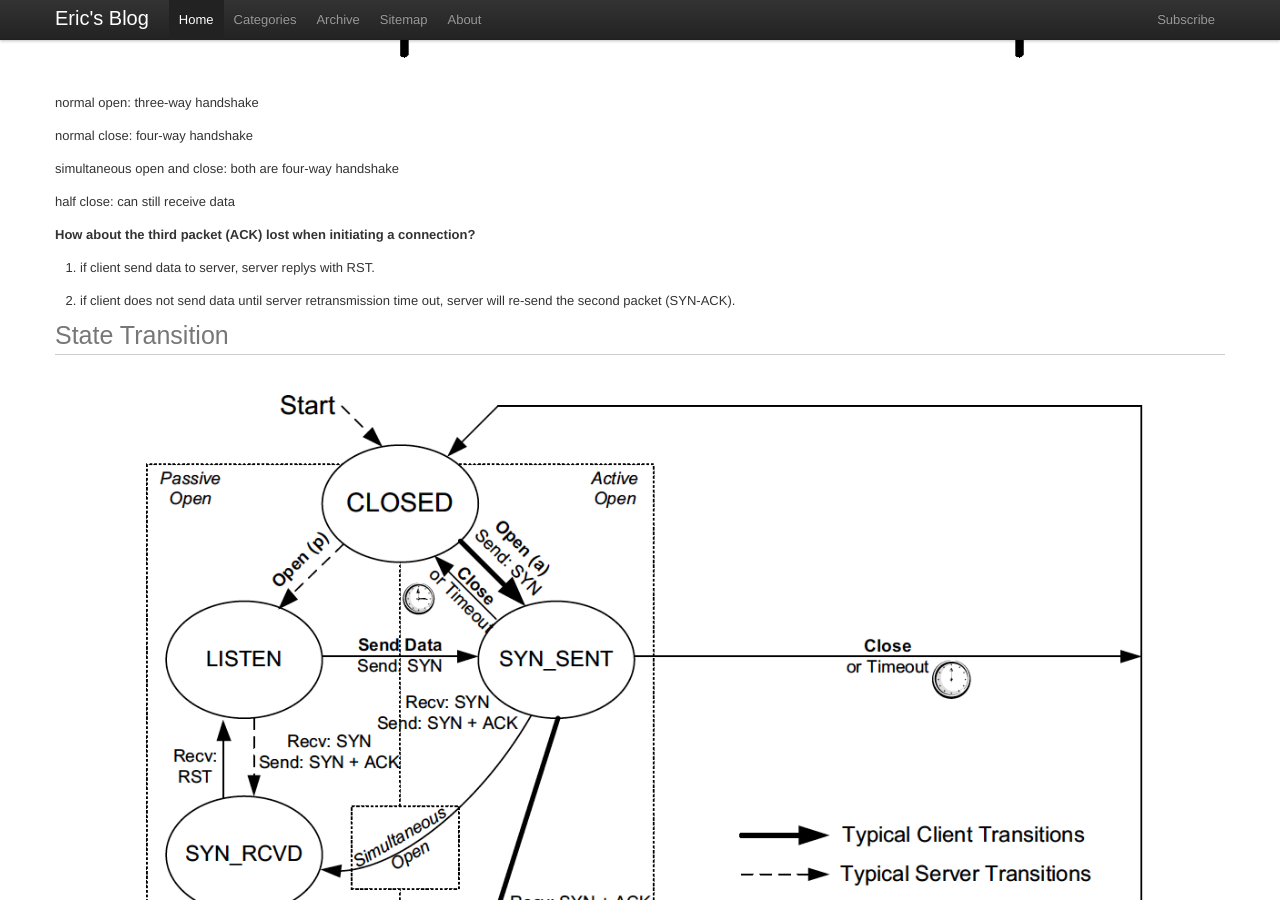
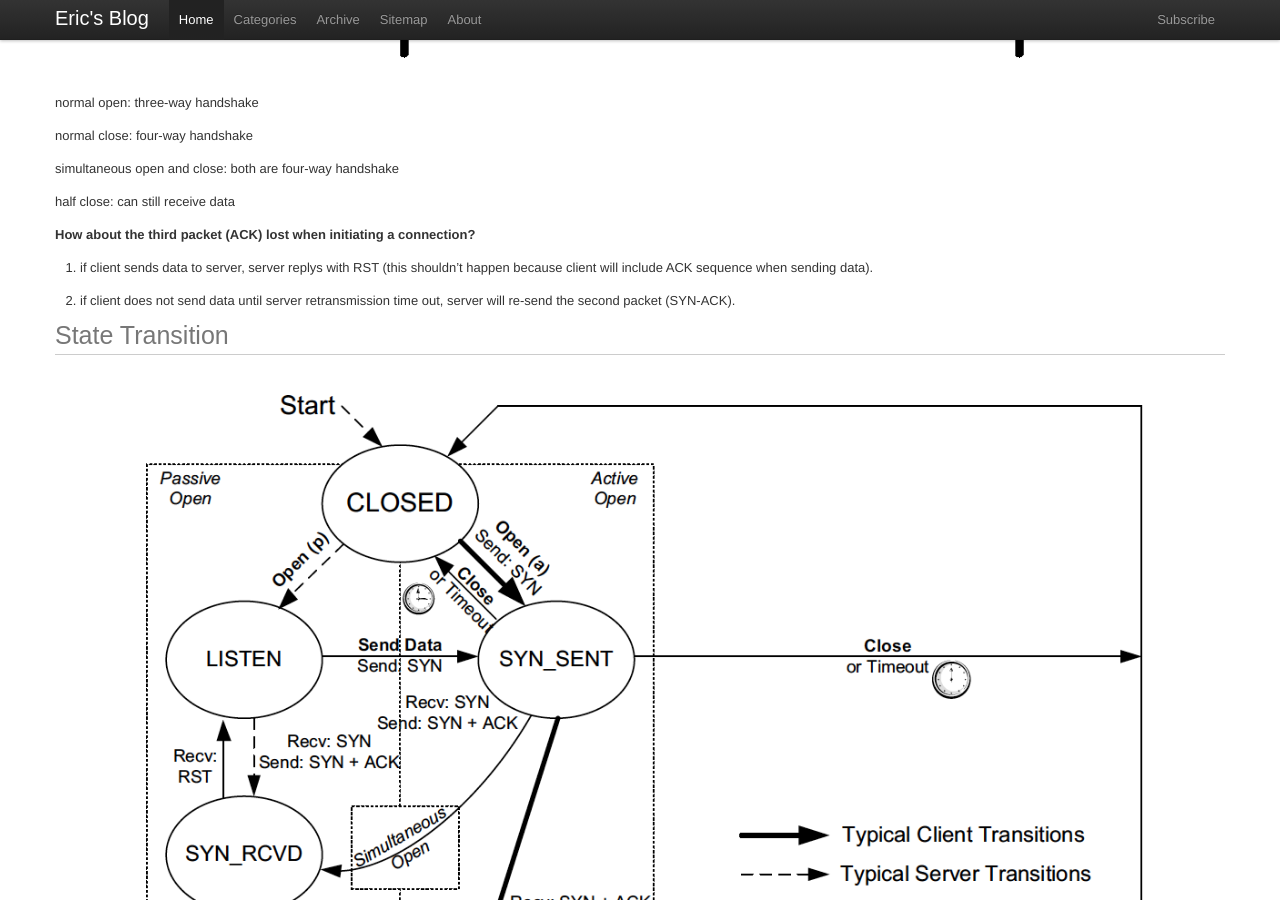
Before and after one commit to wjin/blog, a Jekyll site: the page built from _posts/2014-10-02-tcpip-review.md, in a window 1280 px wide and 900 px high, scrolled down 7405 px. Built offline with Jekyll 4.4.1, drawn with Linux system fonts in a browser that asks for light colours; some web fonts are replaced; comment, search, counter and statistics services are not loaded.

Commit message:
fix
Signed-off-by: Wei Jin <wjin.cn@gmail.com>

```diff
--- a/_posts/2014-10-02-tcpip-review.md
+++ b/_posts/2014-10-02-tcpip-review.md
@@ -152,7 +152,7 @@ half close: can still receive data
 
 **How about the third packet (ACK) lost when initiating a connection?**
 
-1. if client send data to server, server replys with RST.
+1. if client sends data to server, server replys with RST (this shouldn't happen because client will include ACK sequence when sending data).
 
 2. if client does not send data until server retransmission time out, server will re-send the second packet (SYN-ACK).
 
```
